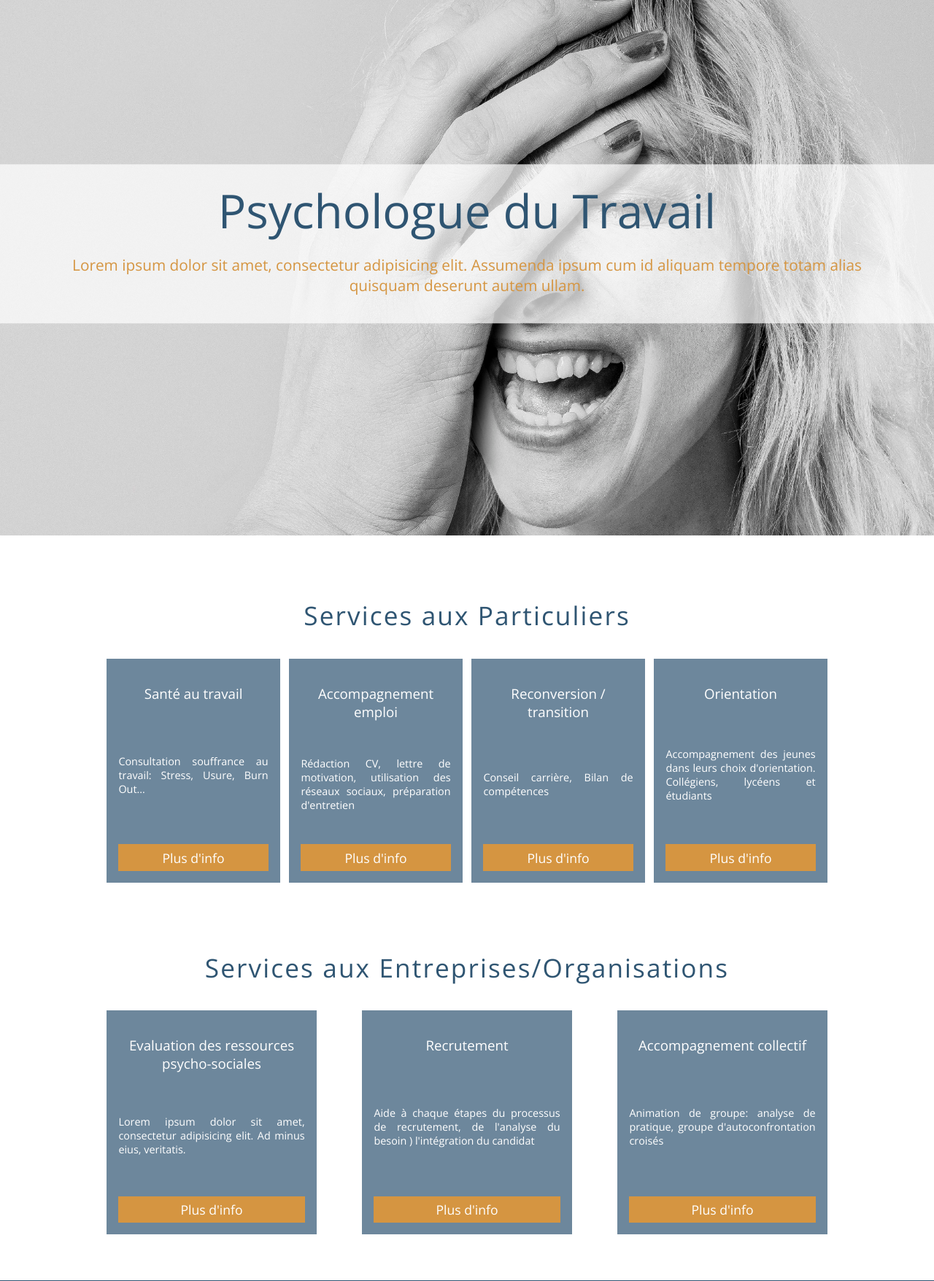
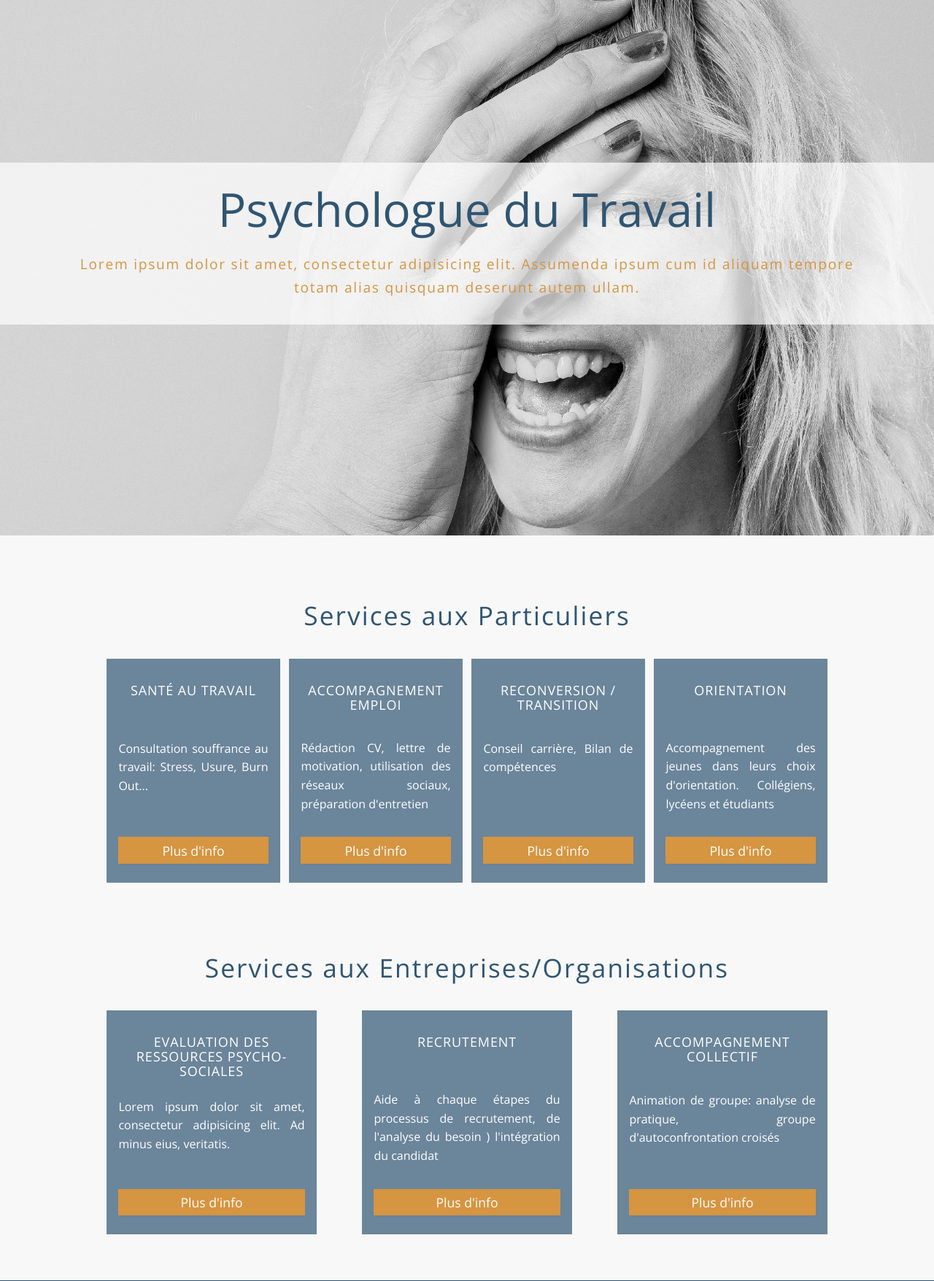
Before and after one commit to Sofifonfec/psychologue-du-travail, a PHP site: page / in a window 1280 px wide. Shown: the part 66-1822 px from the top of the page at 73% size. Run offline with PHP 8.4, Linux system fonts and the light colour scheme; some libraries are stand-ins or nearby versions.

Commit message:
styles the services-section and the about-section.

```diff
--- a/App/build/styles/styles.css
+++ b/App/build/styles/styles.css
@@ -4,6 +4,7 @@
 body {
   font-family: 'Open Sans', sans-serif;
   color: #333;
+  background-color: #f8f8f8;
   margin: 0; }
 
 img {
@@ -168,6 +169,8 @@ a {
     color: #d59541;
     max-width: 70rem;
     font-size: .9rem;
+    line-height: 1.65em;
+    letter-spacing: .09em;
     padding-left: 10px;
     padding-right: 10px;
     margin-left: auto;
@@ -178,9 +181,6 @@ a {
     @media (min-width: 760px) {
       .large-hero__subtitle {
         font-size: 1.2rem; } }
-    @media (min-width: 950px) {
-      .large-hero__subtitle {
-        font-size: 1.3rem; } }
 
 .primary-nav {
   float: right;
@@ -211,9 +211,12 @@ a {
 .section-title {
   text-align: center;
   color: #fff;
-  font-size: 2.2rem;
+  font-size: 1.7rem;
   font-weight: 300;
   letter-spacing: .06em; }
+  @media (min-width: 760px) {
+    .section-title {
+      font-size: 2.2rem; } }
   .section-title--bold {
     font-weight: 500; }
   .section-title--blue {
@@ -226,7 +229,7 @@ a {
   flex-wrap: wrap;
   justify-content: center;
   color: #fff; }
-  @media (min-width: 760px) {
+  @media (min-width: 950px) {
     .services__list {
       justify-content: space-between; } }
 
@@ -234,45 +237,65 @@ a {
   display: flex;
   width: 100%;
   padding: 0.4em; }
-  @media (min-width: 415px) {
+  @media (min-width: 500px) {
     .services__list-item {
-      width: 50%;
-      height: 320px; } }
-  @media (min-width: 760px) {
+      width: 50%; } }
+  @media (min-width: 950px) {
     .services__list-item {
-      width: 25%; } }
+      width: 25%;
+      min-height: 320px; } }
   .services__list-item--third {
     width: 100%; }
-    @media (min-width: 415px) {
+    @media (min-width: 500px) {
       .services__list-item--third {
-        width: 50%;
-        height: 320px; } }
-    @media (min-width: 760px) {
+        width: 50%; } }
+    @media (min-width: 950px) {
       .services__list-item--third {
-        width: 30%;
-        height: 320px; } }
+        width: 30%; } }
 
 .services__list-content {
   display: flex;
   flex-direction: column;
-  padding: 1em;
+  padding: 2em;
   width: 100%;
   background-color: rgba(47, 85, 114, 0.7);
   text-align: center; }
+  @media (min-width: 760px) {
+    .services__list-content {
+      padding: 2em; } }
+  @media (min-width: 950px) {
+    .services__list-content {
+      padding: 1em; } }
 
 .services__list-title {
   font-weight: 500;
-  flex: 1 0 auto; }
+  margin-bottom: 0;
+  padding-bottom: 10px;
+  font-size: 1.125rem;
+  line-height: 1.1em;
+  letter-spacing: .05em;
+  flex: 1;
+  text-transform: uppercase; }
 
 .services__list-txt {
-  flex: 1 0 auto;
-  font-size: .9rem;
+  flex: 2;
   text-align: justify;
-  padding-bottom: 1em; }
+  padding-bottom: 1em;
+  line-height: 1.6em; }
+
+.services__list-btn {
+  margin-bottom: 10px; }
 
 .about__para {
   color: #fff;
-  text-align: justify; }
+  text-align: justify;
+  line-height: 1.5em;
+  margin-left: 10px;
+  margin-right: 10px; }
+  @media (min-width: 760px) {
+    .about__para {
+      line-height: 1.875em;
+      font-size: 1.125rem; } }
 
 .about__btn-container {
   text-align: center;
--- a/App/index.html
+++ b/App/index.html
@@ -60,28 +60,28 @@
 					<div class="services__list-content">
 						<h3 class="services__list-title">Santé au travail</h3>
 						<p class="services__list-txt">Consultation souffrance au travail: Stress, Usure, Burn Out...</p>
-						<a href="#" class="btn">Plus d'info</a>
+						<a href="#" class="btn services__list-btn">Plus d'info</a>
 					</div>
 				</li>
 				<li class="services__list-item">
 					<div class="services__list-content">
 						<h3 class="services__list-title">Accompagnement emploi</h3>
 						<p class="services__list-txt">Rédaction CV, lettre de motivation, utilisation des réseaux sociaux, préparation d'entretien</p>
-						<a href="#" class="btn">Plus d'info</a>
+						<a href="#" class="btn services__list-btn">Plus d'info</a>
 					</div>
 				</li>
 				<li class="services__list-item">
 					<div class="services__list-content">
 						<h3 class="services__list-title">Reconversion / transition</h3>
 						<p class="services__list-txt">Conseil carrière, Bilan de compétences</p>
-						<a href="#" class="btn">Plus d'info</a>
+						<a href="#" class="btn services__list-btn">Plus d'info</a>
 					</div>
 				</li>
 				<li class="services__list-item">
 					<div class="services__list-content">
 						<h3 class="services__list-title">Orientation</h3>
 						<p class="services__list-txt">Accompagnement des jeunes dans leurs choix d'orientation. Collégiens, lycéens et étudiants</p>
-						<a href="#" class="btn">Plus d'info</a>
+						<a href="#" class="btn services__list-btn">Plus d'info</a>
 					</div>
 				</li>
 			</ul>
@@ -92,21 +92,21 @@
 					<div class="services__list-content">
 						<h3 class="services__list-title">Evaluation des ressources psycho-sociales</h3>
 						<p class="services__list-txt">Lorem ipsum dolor sit amet, consectetur adipisicing elit. Ad minus eius, veritatis.</p>
-						<a href="#" class="btn">Plus d'info</a>
+						<a href="#" class="btn services__list-btn">Plus d'info</a>
 					</div>
 				</li>
 				<li class="services__list-item services__list-item--third">
 					<div class="services__list-content">
 						<h3 class="services__list-title">Recrutement</h3>
 						<p class="services__list-txt">Aide à chaque étapes du processus de recrutement, de l'analyse du besoin ) l'intégration du candidat</p>
-						<a href="#" class="btn">Plus d'info</a>
+						<a href="#" class="btn services__list-btn">Plus d'info</a>
 					</div>
 				</li>
 				<li class="services__list-item services__list-item--third">
 					<div class="services__list-content">
 						<h3 class="services__list-title">Accompagnement collectif</h3>
 						<p class="services__list-txt">Animation de groupe: analyse de pratique, groupe d'autoconfrontation croisés</p>
-						<a href="#" class="btn">Plus d'info</a>
+						<a href="#" class="btn services__list-btn">Plus d'info</a>
 					</div>
 				</li>
 			</ul>
--- a/App/src/styles/base/_global.scss
+++ b/App/src/styles/base/_global.scss
@@ -5,6 +5,7 @@
 body {
 	font-family: 'Open Sans', sans-serif;
 	color: #333;
+	background-color: #f8f8f8;
 	margin: 0;
 }
 
--- a/App/src/styles/modules/_about-section.scss
+++ b/App/src/styles/modules/_about-section.scss
@@ -2,6 +2,14 @@
 	&__para {
 		color: #fff;
 		text-align: justify;
+		line-height: 1.5em;
+		margin-left: 10px;
+		margin-right: 10px;
+
+		@include atSmall {
+			line-height: 1.875em;
+			font-size: 1.125rem;
+		}
 	}
 
 	&__btn-container {
--- a/App/src/styles/modules/_large-hero.scss
+++ b/App/src/styles/modules/_large-hero.scss
@@ -40,6 +40,8 @@
 		color: $mainOrange;
 		max-width: 70rem;
 		font-size: .9rem;
+		line-height: 1.65em;
+		letter-spacing: .09em;
 		padding-left: 10px;
 		padding-right: 10px;
 		margin-left: auto;
@@ -52,9 +54,5 @@
 		@include atSmall {
 			font-size: 1.2rem;
 		}
-
-		@include atMedium {
-			font-size: 1.3rem;
-		}
 	}
 }
--- a/App/src/styles/modules/_section-title.scss
+++ b/App/src/styles/modules/_section-title.scss
@@ -1,9 +1,13 @@
 .section-title {
 	text-align: center;
 	color: #fff;
-	font-size: 2.2rem;
+	font-size: 1.7rem;
 	font-weight: 300;
 	letter-spacing: .06em;
+
+	@include atSmall {
+		font-size: 2.2rem;
+	}
 
 	&--bold {
 		font-weight: 500;
--- a/App/src/styles/modules/_services-section.scss
+++ b/App/src/styles/modules/_services-section.scss
@@ -6,7 +6,7 @@
 		justify-content: center;
 		color: #fff;
 
-		@include atSmall {
+		@include atMedium {
 			justify-content: space-between;
 		}
 	}
@@ -16,26 +16,25 @@
 		width: 100%;
 		padding: 0.4em;
 
-		@include atXSmall {
+		@media (min-width: 500px) {
 			width: 50%;
-			height: 320px;
+
 		}
 
-		@include atSmall {
+		@include atMedium {
 			width: 25%;
+			min-height: 320px;
 		}
 
 		&--third {
 			width: 100%;
 
-			@include atXSmall {
+			@media (min-width: 500px) {
 			width: 50%;
-			height: 320px;
 			}
 
-			@include atSmall {
+			@include atMedium {
 			width: 30%;
-			height: 320px;
 			}
 		}
 	}
@@ -43,21 +42,39 @@
 	&__list-content {
 		display: flex;
 		flex-direction: column;
-		padding: 1em;
+		padding: 2em;
 		width: 100%;
 		background-color: rgba($mainBlue, .7);
 		text-align: center;
+
+		@include atSmall {
+			padding: 2em;
+		}
+
+		@include atMedium {
+			padding: 1em;
+		}
 	}
 
 	&__list-title {
 		font-weight: 500;
-		flex: 1 0 auto;
+		margin-bottom: 0;
+		padding-bottom: 10px;
+		font-size: 1.125rem;
+		line-height: 1.1em;
+		letter-spacing: .05em;
+		flex: 1;
+		text-transform: uppercase;
 	}
 
 	&__list-txt {
-		flex: 1 0 auto;
-		font-size: .9rem;
+		flex: 2;
 		text-align: justify;
 		padding-bottom: 1em;
+		line-height: 1.6em;
+	}
+
+	&__list-btn {
+		margin-bottom: 10px;
 	}
 }
```
